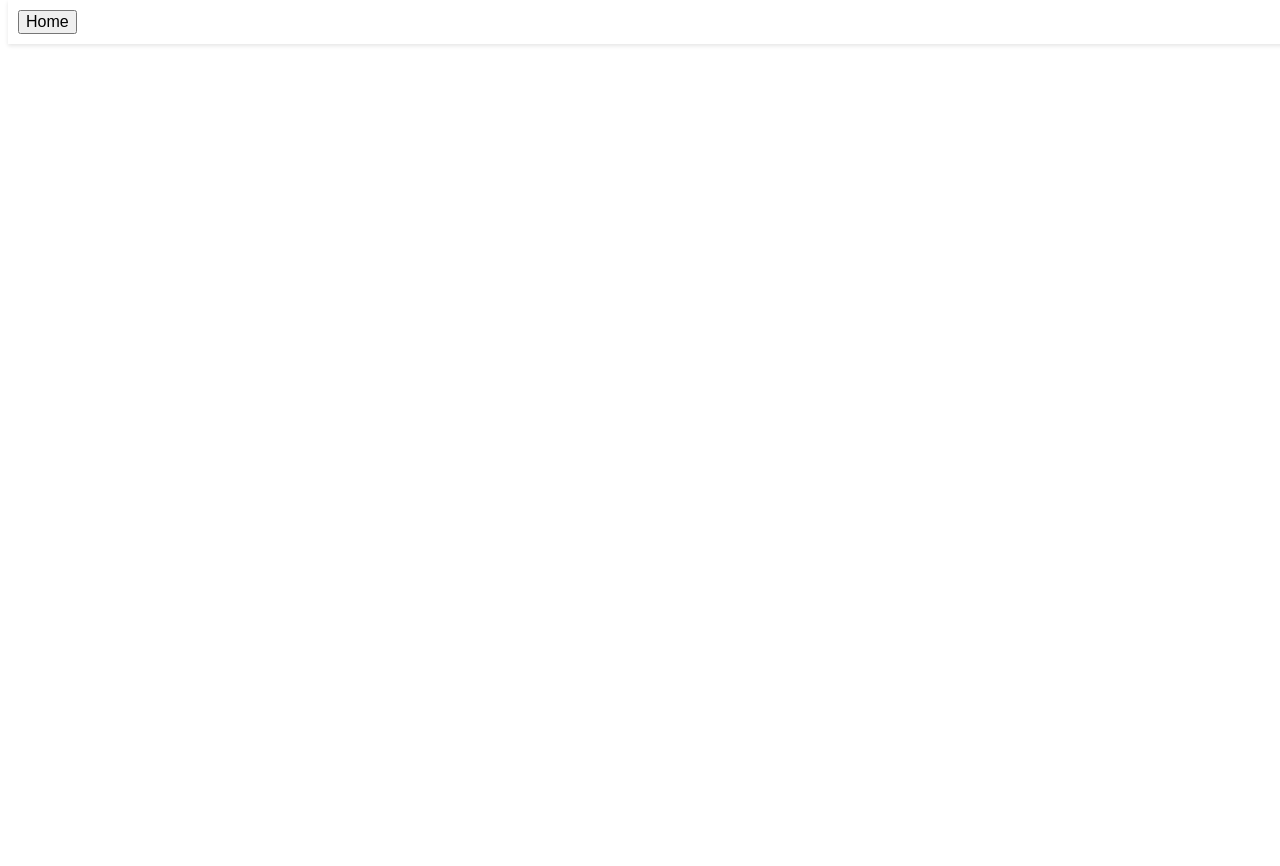
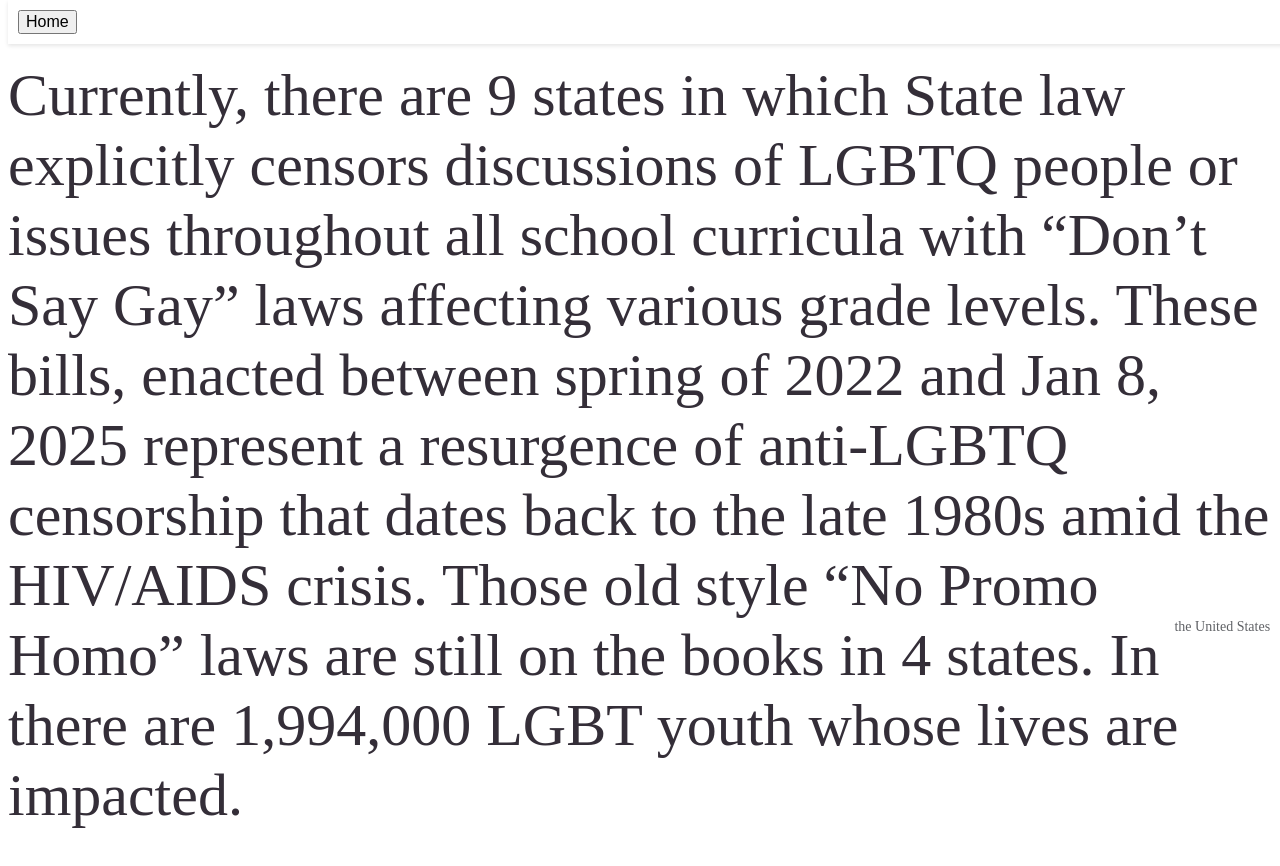
Before and after one commit to DaiaRose/msdv-thesis, a Vue app in the folder 06-vue/vue-app/: page /currently-statement in a window 1280 px wide. Before the commit this address had no page. Shown: the top 866 px of the page. Before the commit the page ends 800 px from the top, so only its background shows below. Built offline with nearby package versions, Linux system fonts and the light colour scheme.

Commit message:
still on structure

```diff
--- a/06-vue/vue-app/src/components/TimelineForecastPage.vue
+++ b/06-vue/vue-app/src/components/TimelineForecastPage.vue
@@ -1,5 +1,5 @@
-<!-- src/components/TimelineForecast.vue -->
 <!-- src/components/TimelineForecastPage.vue -->
+
 <template>
     <div class="horizontal-timeline">
       <!-- Horizontal scroll container for forecast steps -->
@@ -60,8 +60,10 @@
         this.width = Math.min(MAX_SVG_WIDTH, window.innerWidth);
       },
       goToNextPage() {
-        this.$router.push({ name: "NextPage" });
-      },
+    // Navigate to the CurrentlyStatement page using its route name.
+    this.$router.push({ name: 'CurrentlyStatement' });
+    },
+
     },
     mounted() {
       fetch(API_URL)
--- /dev/null
+++ b/06-vue/vue-app/src/components/currentlyStatement.vue
@@ -0,0 +1,49 @@
+<!-- src/components/CurrentlyStatement.vue -->
+<template>
+  <div class="currently-statement">
+    <p>
+      Currently, there are 9 states in which State law explicitly censors discussions
+      of LGBTQ people or issues throughout all school curricula with “Don’t Say Gay”
+      laws affecting various grade levels. These bills, enacted between
+      spring of 2022 and Jan 8, 2025 represent a resurgence of anti-LGBTQ censorship
+      that dates back to the late 1980s amid the HIV/AIDS crisis.
+      Those old style “No Promo Homo” laws are still on the books in 4 states.
+      In <el-dropdown trigger="click" @command="handleCommand">
+        <span class="el-dropdown-link">
+          the United States  <i class="el-icon-arrow-down"></i>
+        </span>
+        <template #dropdown>
+          <el-dropdown-item command="option1">Alabama</el-dropdown-item>
+          <el-dropdown-item command="option2">Arkansas</el-dropdown-item>
+          <el-dropdown-item command="option3">Florida</el-dropdown-item>
+          <el-dropdown-item command="option4">Indiana</el-dropdown-item>
+
+        </template>
+      </el-dropdown> there are 1,994,000 LGBT youth whose lives are impacted.
+    </p>
+    <!-- You can add additional HTML as required -->
+  </div>
+</template>
+
+<script>
+export default {
+  name: "TextPage",
+  methods: {
+    handleCommand(command) {
+      console.log("Selected:", command);
+      // You can take further action depending on the selected option.
+    },
+  },
+};
+</script>
+
+<style scoped>
+.currently-statement {
+  color: var(--dark, #342E38);
+  font-family: "Times New Roman";
+  font-size: 60px;
+  font-style: normal;
+  font-weight: 400;
+  line-height: 70px;
+}
+</style>
--- a/06-vue/vue-app/src/router/index.js
+++ b/06-vue/vue-app/src/router/index.js
@@ -1,25 +1,30 @@
-// src/router/index.js
-import { createRouter, createWebHistory } from "vue-router";
-import Home from "../components/Home.vue";
-import TimelineForecastPage from "../components/TimelineForecastPage.vue";
+//src/router/index.js
+import { createRouter, createWebHistory } from 'vue-router'
+import Home from '../components/Home.vue'
+import TimelineForecastPage from '../components/TimelineForecastPage.vue'
+import CurrentlyStatement from '../components/currentlyStatement.vue'  // New page
 
 const routes = [
   {
-    path: "/",
-    name: "Home",
+    path: '/',
+    name: 'Home',
     component: Home,
   },
   {
-    path: "/timeline",
-    name: "TimelineForecastPage",
+    path: '/timeline',
+    name: 'TimelineForecast',
     component: TimelineForecastPage,
   },
-  // Optionally, you can add more routes here.
-];
+  {
+    path: '/currently-statement',
+    name: 'CurrentlyStatement',
+    component: CurrentlyStatement,
+  },
+]
 
 const router = createRouter({
   history: createWebHistory(),
   routes,
-});
+})
 
-export default router;
+export default router
```
Also changed, not shown: 06-vue/vue-app/src/components/UmbrellaRecommender.vue (deleted, +0 -29 lines).
